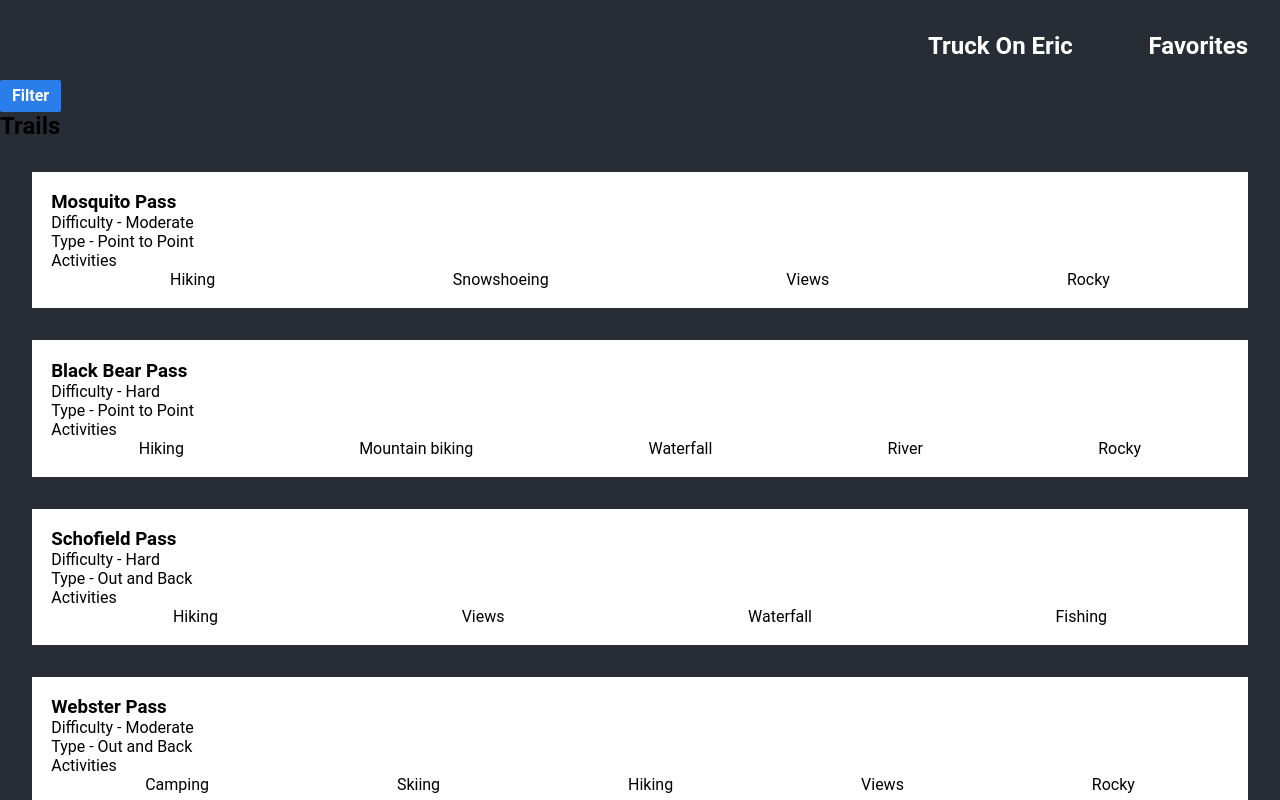
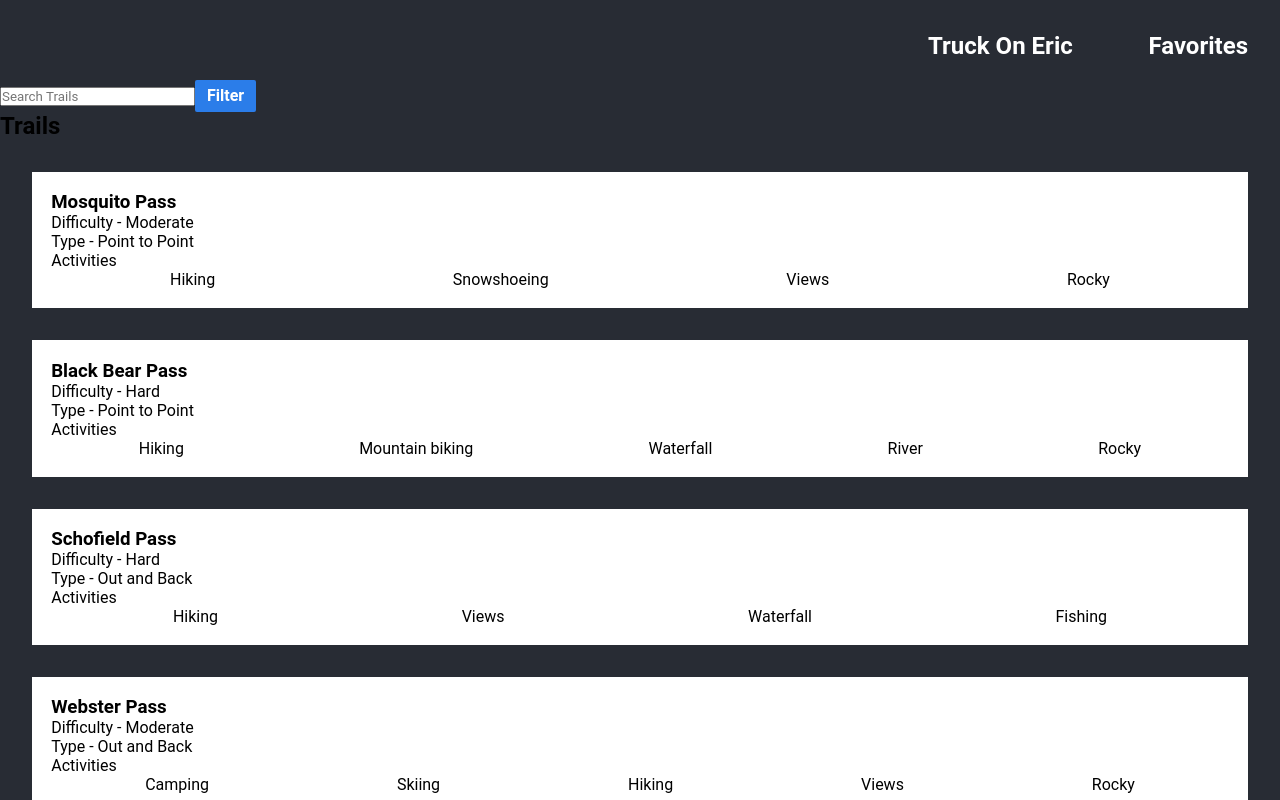
Before and after one commit to Davidschlundtbodien/truck-on-ui, a React (Create React App) app: page / in a window 1280 px wide. Shown: the top 800 px of the page. Built offline with nearby package versions, Linux system fonts and the light colour scheme.

Commit message:
Change filepath for FilterModal

```diff
--- a/src/components/Filter/Filter.js
+++ b/src/components/Filter/Filter.js
@@ -1,5 +1,5 @@
 import React, { useState, useEffect, useRef } from 'react';
-import FilterModal from '../../FilterModal/FilterModal';
+import FilterModal from '../FilterModal/FilterModal';
 import './Filter.scss';
 
 const Filter = ({ handleTrailFilters, onApply, label }) => {
@@ -27,7 +27,6 @@ const Filter = ({ handleTrailFilters, onApply, label }) => {
   const [waterfallActivity, setWaterfallActivity] = useState(false);
   const [riverActivity, setRiverActivity] = useState(false);
   const [skiingActivity, setSkiingActivity] = useState(false);
-
 
   // This useEffect is used to close the dropdown/modal if a user clicks anywhere outside
   // of the dropdown/modal
@@ -156,6 +155,7 @@ const Filter = ({ handleTrailFilters, onApply, label }) => {
   return (
     <>
       <div className="filter">
+        <input type="text" placeholder="Search Trails"></input>
         <button className="filter-button" onClick={() => setFilterActive(!filterActive)} ref={buttonRef}>Filter</button>
       </div>
       { filterActive && (
```
